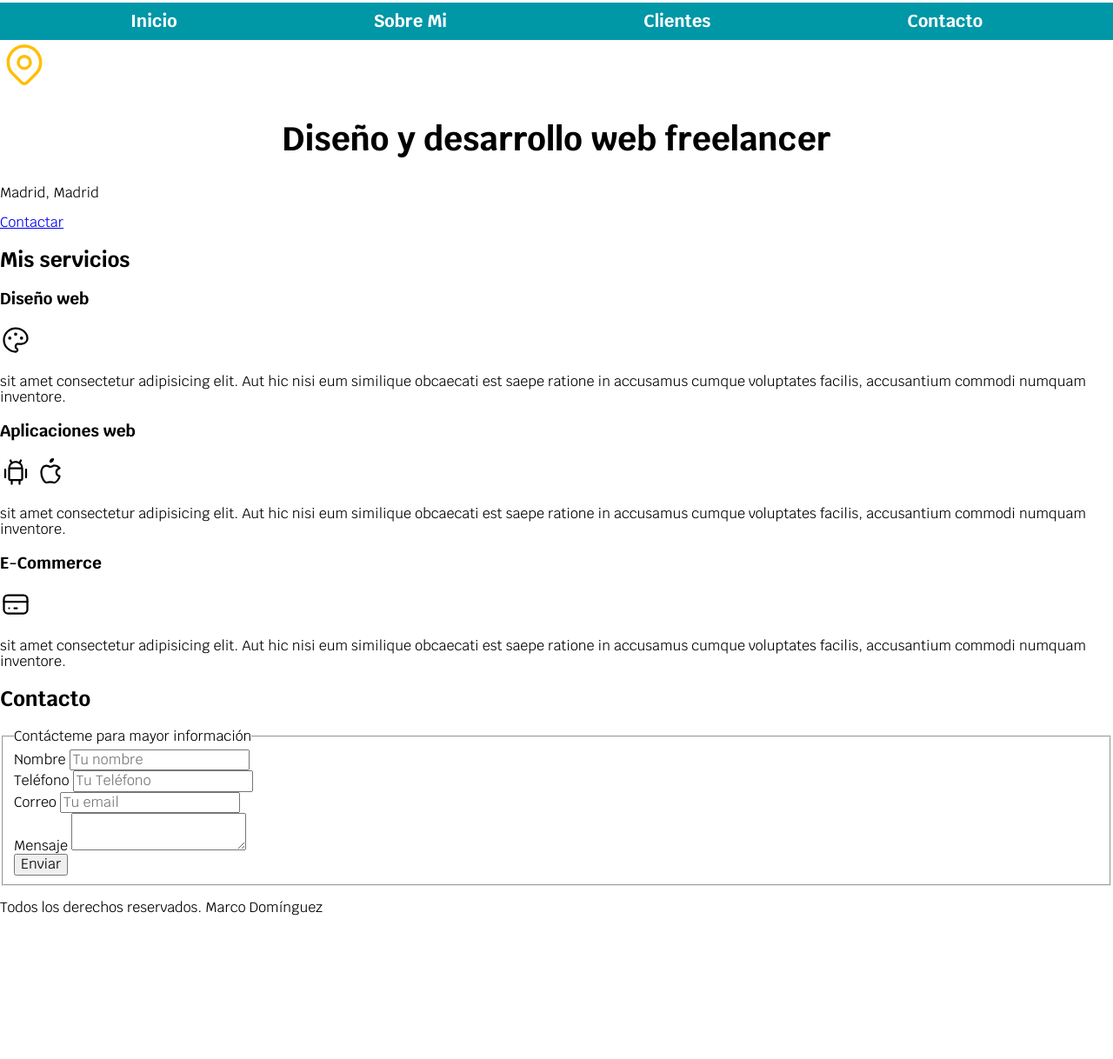
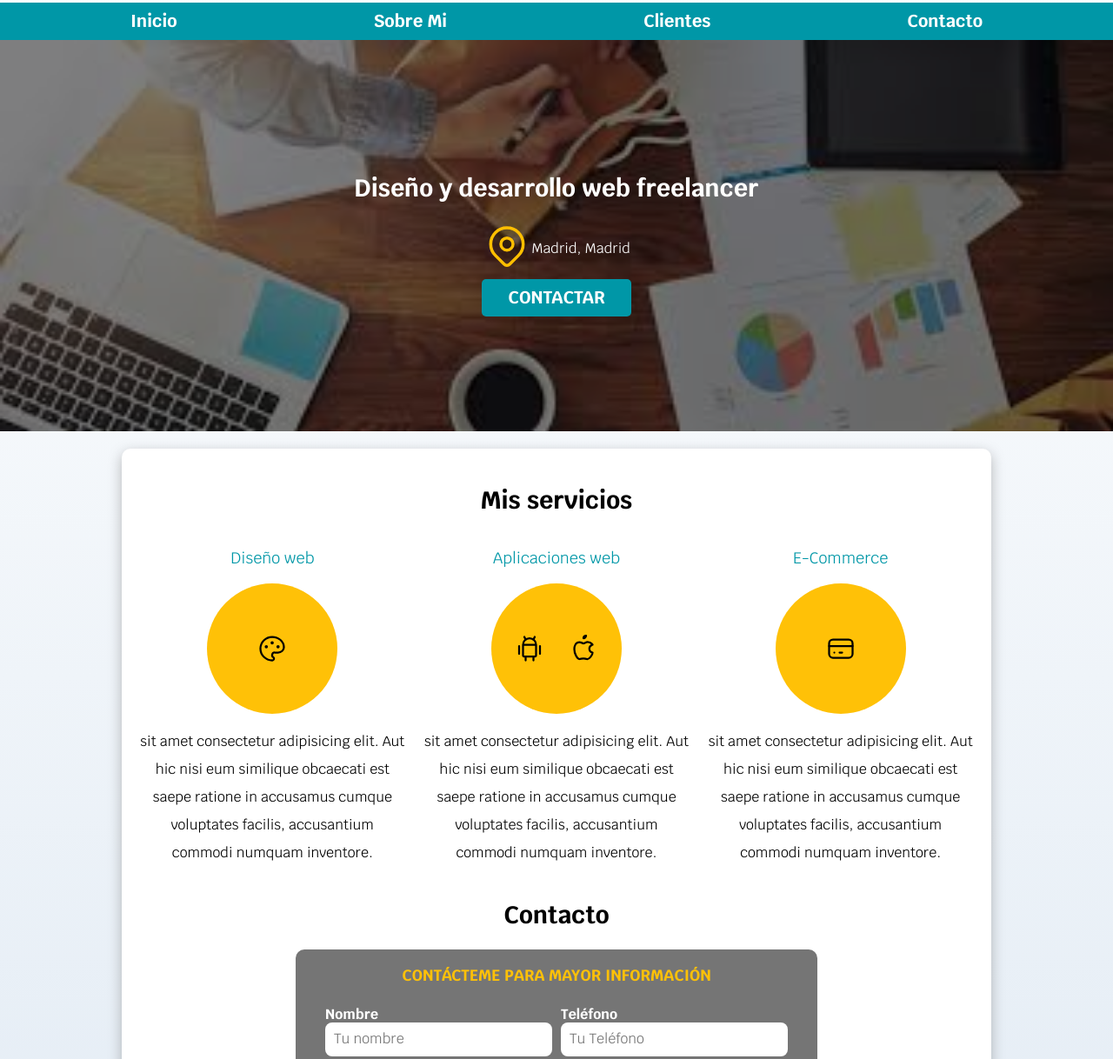
Before and after one commit to marcodm1/Udemy-1, a plain HTML site: page index.html in a window 1280 px wide. Shown: the part 92-1310 px from the top of the page at 87% size. Before the commit the page ends 1161 px from the top, so only its background shows below. Drawn offline with Linux system fonts and the light colour scheme.

Commit message:
Terminada la parte de html y css

```diff
--- a/css/styles.css
+++ b/css/styles.css
@@ -6,30 +6,42 @@
     --primario: #ffc107;
     --secundario: #0097a7;
     --gris: #757575;
+    --grisClaro: #dfe9f3;
 
     /* Tamaño letra */
-    --titulo: 3.8rem;
+    --tamaño-h1: 3.8rem; /* 1rem = 10px */
+    --tamaño-h2: 2.8rem;
+    --tamaño-h3: 1.8rem;
 
     /* Fuente  */
 }
 
-/* 1rem = 10px  pero los rem se adaptan al tamaño de la pantalla, ej:  pc, ta blet, reloj, movil, tv*/
+/* GLOBALES */
 html {
     font-size: 62.5%;
+    box-sizing: border-box;  /* Hack para Box Model*/
+    scroll-snap-type: y mandatory; /* esto indica que el scrill es en el eje y */
+    /* mandatory es que cuando haces un pelin de scroll, baja a la siguiente zona directamente */
 }
+
+/* SCROLL SNAP */
+/* con estas dos opciones le indicamos que cuando haga scroll hacia abajo,
+    no baje trrrrr hasta el final, si no que se vaya parando*/
+    .servicios,
+    .navegacion-principal,
+    .formulario {
+        scroll-snap-align: center;
+        scroll-snap-stop: always;
+    }
+
+*, *:before, *:after {  /* Hack para Box Model*/
+    box-sizing: inherit;  /* Hack para Box Model*/
+  }
 
 body {
     font-size: 16px;
     font-family: 'Krub', sans-serif;
-}
-
-.titulo {
-    text-align: center;
-    font-size: var(--titulo);
-}
-
-.titulo span {
-    font-size: 2rem;
+    background-image: linear-gradient(to top, var(--grisClaro)  0%, var(--blanco) 100%)
 }
 
 .contenedor {
@@ -41,6 +53,80 @@ body {
     arriba y abajo y el segundo como el de la derecha e izquierda*/
 }
 
+.boton {
+    background-color: var(--secundario);
+    color: var(--blanco);
+    padding: 1rem 3rem;
+    margin-top: 1rem;
+    font-size: 2rem;
+    text-decoration: none;
+    text-transform: uppercase;
+    font-weight: 700;
+    border-radius: .5rem;
+    width: 90%;
+    text-align: center;
+    border: none;
+}
+@media (min-width: 480px) {
+    .boton {
+     width: auto;
+    }
+ }
+
+ .boton:hover {
+     cursor: pointer;
+ }
+
+ .sombra {
+    box-shadow: 0px 5px 15px 0px rgba(112,112,112,0.48);
+
+    background-color: var(--blanco);
+    padding: 2rem;
+    border-radius: 1rem;
+ }
+/* TIPOGRAFIA */
+h1 {
+    font-size: var(--tamaño-h1);
+}
+
+h2 {
+    font-size: var(--tamaño-h2);
+}
+
+h3 {
+    font-size: var(--tamaño-h3);
+}
+
+h1, h2, h3 {
+    text-align: center;
+}
+
+
+/* TITULOS */
+.titulo span {
+    font-size: 2rem;
+}
+
+/* UTILIDADES*/
+.w-sm-100 {
+    width: 100%;
+}
+
+@media (min-width: 768px) {
+   .w-sm-100 {
+       width: auto;
+   }
+}
+
+.flex {
+    display: flex;
+}
+
+.alinear-derecha {
+    justify-content: flex-end;
+}
+
+/* NAVEGACION PRINCIPAL*/
 .nav-bg {
     background-color: var(--secundario);
 }
@@ -71,3 +157,143 @@ body {
     background-color: var(--primario);
     color: var(--oscuro);
 }
+
+
+/* HERO */
+.hero {
+    background-image: url(../img/hero3.jpg);
+    background-repeat: no-repeat;
+    background-size: cover;
+    height: 450px;
+    position: relative;
+    margin-bottom: 2rem;
+}
+
+.contenido-hero {
+    position: absolute;
+    background-color: rgba( 0 0 0 / 50%);
+    width: 100%;
+    height: 100%;
+
+    /* estas 4 lineas centran horizontal y verticalmente siempre */
+    display: flex;
+    flex-direction: column;
+    align-items: center;
+    justify-content: center;
+}
+
+.contenido-hero h2,
+.contenido-hero p {
+    color: var(--blanco);
+}
+
+.contenido-hero .ubicacion {
+    display: flex;
+    align-items: flex-end;
+}
+
+/* SERVICIOS */
+
+@media (min-width: 768px) {
+    .servicios {
+    display: grid;
+    grid-template-columns: repeat(3, 1fr);
+    column-gap: 2rem; /*es el espacio entre columnas*/
+}
+}
+
+.servicio {
+    display: flex;
+    flex-direction: column;
+    align-items: center;
+}
+
+.servicio h3 {
+    color: var(--secundario);
+    font-weight: 400; /* se podria poner como normal*/
+}
+
+.servicio p {
+    line-height: 2; /* separa entre linea*/
+    text-align: center;
+}
+
+.servicio .iconos {
+    height: 15rem;
+    width: 15rem;
+    background-color: var(--primario);
+    border-radius: 50%;
+    display: flex;
+    justify-content: space-evenly;
+    align-items: center;
+}
+
+/* CONTACTO */
+
+.formulario {
+    background-color: var(--gris);
+    width: min( 60rem, 100%); /* utilizar el valor mas pequeño entre 60rem o el 100% en pixeles*/
+    margin: 0 auto; /* centramos asi sólo cuando el padre no es flex, porque no podremos usar justify-content: center;*/
+    padding: 2rem;
+    border-radius: 1rem;
+}
+
+.formulario fieldset {
+    border: none;
+}
+
+.formulario legend {
+    text-align: center;
+    font-size:  1.8rem;
+    text-transform: uppercase;
+    font-weight: 700;
+    margin-bottom: 2rem;
+    color: var(--primario);
+}
+
+@media (min-width: 768px) {
+        .contenedor-campos {
+        display: grid;
+        grid-template-columns: repeat(2, 1fr);
+        grid-template-rows: auto auto 20rem;
+        column-gap: 1rem; /*es el espacio entre columnas*/
+    }
+
+    .campo:nth-child(3),
+    .campo:nth-child(4) { /*si hay varios campos iguales, selecciona del 1 al x en orden*/
+        grid-column: 1 / 3; /* aqui le indicamos desde donde hasta donde va horizontalmente*/
+    }
+}
+
+
+.campo {
+    margin-bottom: 1rem;
+}
+
+.campo label {
+    color: var(--blanco);
+    font-weight:  700;
+    display: block;
+}
+
+/*para seleccionar un selector*/
+/* .campo input[type="text"] {
+    background-color: #0097a7;
+} */
+
+.campo textarea {
+    height: 20rem;
+}
+
+.input-text {
+   width: 100%;
+   border: none;
+   padding: 1rem;
+   border-radius: .8rem;
+}
+
+/* FOOTER*/
+
+.footer {
+    text-align: center;
+}
--- a/index.html
+++ b/index.html
@@ -32,26 +32,32 @@
         </nav>
     </div>
 
+    <!-- se utiliza un section si el primer elemento hijo es un heading, usea h1 h2 h3.. excepto si es el contenio principal, que se usaría un <main></main> -->
+    <section class="hero">
+        <div class="contenido-hero">
+            <h2>Diseño y desarrollo web freelancer</h2>
 
+            <div class="ubicacion">
                 <svg xmlns="http://www.w3.org/2000/svg" class="icon icon-tabler icon-tabler-map-pin" width="56" height="56" viewBox="0 0 24 24" stroke-width="1.5" stroke="#ffbf00" fill="none" stroke-linecap="round" stroke-linejoin="round">
                     <path stroke="none" d="M0 0h24v24H0z" fill="none"/>
                     <circle cx="12" cy="11" r="3" />
                     <path d="M17.657 16.657l-4.243 4.243a2 2 0 0 1 -2.827 0l-4.244 -4.243a8 8 0 1 1 11.314 0z" />
                     </svg>
+                <p>Madrid, Madrid</p>
+            </div>
 
-    <!-- se utiliza un section si el primer elemento hijo es un heading, usea h1 h2 h3.. excepto si es el contenio principal, que se usaría un <main></main> -->
-    <section>
-        <h2 class="titulo">Diseño y desarrollo web freelancer</h2>
-        <p>Madrid, Madrid</p>
+            <a class="boton" href="#">Contactar</a>
+        </div> <!-- .contenido-hero -->
 
-        <a href="#">Contactar</a>
     </section>
 
-    <main>
+    <main class="contenedor sombra">
         <h2>Mis servicios</h2>
 
-        <section>
+        <div class="servicios">
+            <section class="servicio">
                 <h3>Diseño web</h3>
+                <div class="iconos">
                     <svg xmlns="http://www.w3.org/2000/svg" class="icon icon-tabler icon-tabler-palette" width="36" height="36" viewBox="0 0 24 24" stroke-width="1.5" stroke="#000000" fill="none" stroke-linecap="round" stroke-linejoin="round">
                         <path stroke="none" d="M0 0h24v24H0z" fill="none"/>
                         <path d="M12 21a9 9 0 1 1 0 -18a9 8 0 0 1 9 8a4.5 4 0 0 1 -4.5 4h-2.5a2 2 0 0 0 -1 3.75a1.3 1.3 0 0 1 -1 2.25" />
@@ -59,12 +65,14 @@
                         <circle cx="12" cy="7.5" r=".5" fill="currentColor" />
                         <circle cx="16.5" cy="10.5" r=".5" fill="currentColor" />
                       </svg>
+                </div>
                 <p>sit amet consectetur adipisicing elit. Aut hic nisi eum similique obcaecati est saepe
                     ratione in accusamus cumque voluptates facilis, accusantium commodi numquam inventore. </p>
             </section>
 
-        <section>
+            <section class="servicio">
                 <h3>Aplicaciones web</h3>
+                <div class="iconos">
                     <svg xmlns="http://www.w3.org/2000/svg" class="icon icon-tabler icon-tabler-brand-android" width="36" height="36" viewBox="0 0 24 24" stroke-width="1.5" stroke="#000000" fill="none" stroke-linecap="round" stroke-linejoin="round">
                         <path stroke="none" d="M0 0h24v24H0z" fill="none"/>
                         <line x1="4" y1="10" x2="4" y2="16" />
@@ -80,12 +88,14 @@
                         <path d="M9 7c-3 0 -4 3 -4 5.5c0 3 2 7.5 4 7.5c1.088 -.046 1.679 -.5 3 -.5c1.312 0 1.5 .5 3 .5s4 -3 4 -5c-.028 -.01 -2.472 -.403 -2.5 -3c-.019 -2.17 2.416 -2.954 2.5 -3c-1.023 -1.492 -2.951 -1.963 -3.5 -2c-1.433 -.111 -2.83 1 -3.5 1c-.68 0 -1.9 -1 -3 -1z" />
                         <path d="M12 4a2 2 0 0 0 2 -2a2 2 0 0 0 -2 2" />
                       </svg>
+                </div>
                 <p>sit amet consectetur adipisicing elit. Aut hic nisi eum similique obcaecati est saepe
                     ratione in accusamus cumque voluptates facilis, accusantium commodi numquam inventore. </p>
             </section>
 
-        <section>
+            <section class="servicio">
                 <h3>E-Commerce</h3>
+                <div class="iconos">
                     <svg xmlns="http://www.w3.org/2000/svg" class="icon icon-tabler icon-tabler-credit-card" width="36" height="36" viewBox="0 0 24 24" stroke-width="1.5" stroke="#000000" fill="none" stroke-linecap="round" stroke-linejoin="round">
                         <path stroke="none" d="M0 0h24v24H0z" fill="none"/>
                         <rect x="3" y="5" width="18" height="14" rx="3" />
@@ -93,46 +103,49 @@
                         <line x1="7" y1="15" x2="7.01" y2="15" />
                         <line x1="11" y1="15" x2="13" y2="15" />
                       </svg>
+                </div>
                 <p>sit amet consectetur adipisicing elit. Aut hic nisi eum similique obcaecati est saepe
                     ratione in accusamus cumque voluptates facilis, accusantium commodi numquam inventore. </p>
             </section>
-    </main>
+        </div> <!-- .servicios-->
 
-
-    <section>
+        <section class="servicio">
             <h2>Contacto</h2>
-        <form>
+            <form class="formulario">
                 <fieldset>
                     <legend>Contácteme para mayor información</legend>
 
-                <div>
+                    <div class="contenedor-campos">
+                        <div class="campo">
                             <label for="">Nombre</label>
-                    <input type="text" placeholder="Tu nombre">
+                            <input class="input-text" type="text" placeholder="Tu nombre">
                         </div>
 
-                <div>
+                        <div class="campo">
                             <label for="">Teléfono</label>
-                    <input type="tel" placeholder="Tu Teléfono">
+                            <input class="input-text" type="tel" placeholder="Tu Teléfono">
                         </div>
 
-                <div>
+                        <div class="campo">
                             <label for="">Correo</label>
-                    <input type="email" placeholder="Tu email">
+                            <input class="input-text" type="email" placeholder="Tu email">
                         </div>
 
-                <div>
+                        <div class="campo">
                             <label for="">Mensaje</label>
-                    <textarea ></textarea>
+                            <textarea class="input-text"></textarea>
                         </div>
 
-                <div>
-                    <input type="submit" value="Enviar">
+                    </div> <!-- .contenedor-campos-->
+                    <div class="alinear-derecha flex">
+                        <input class="boton w-sm-100" type="submit" value="Enviar">
                     </div>
+
                 </fieldset>
             </form>
         </section>
-
-    <footer>
+    </main>
+    <footer class="footer">
         <p>Todos los derechos reservados. Marco Domínguez</p>
     </footer>
 
```
Also changed, not shown: hero.jpg (deleted), img/hero.jpg (added), img/hero2.jpg (added), img/hero3.jpg (added). Lines whose indentation alone changed are shown as unchanged.
